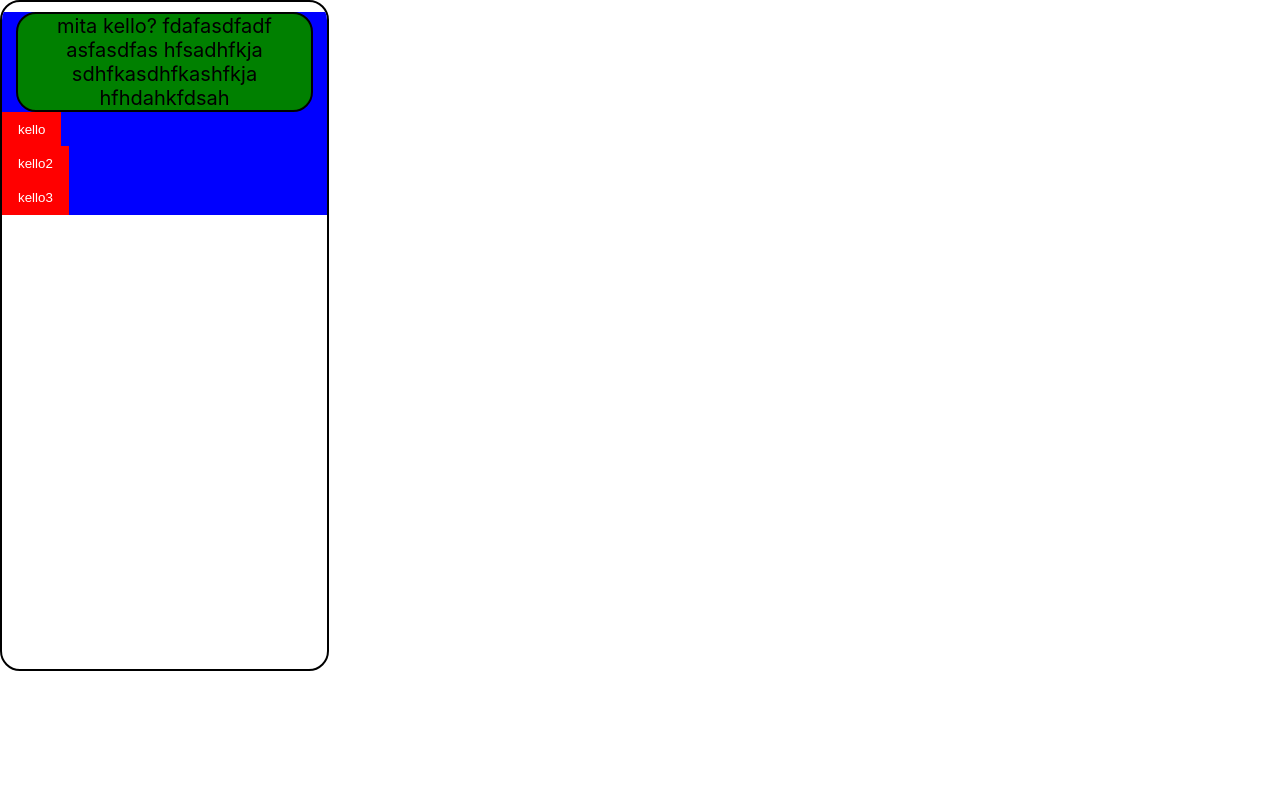
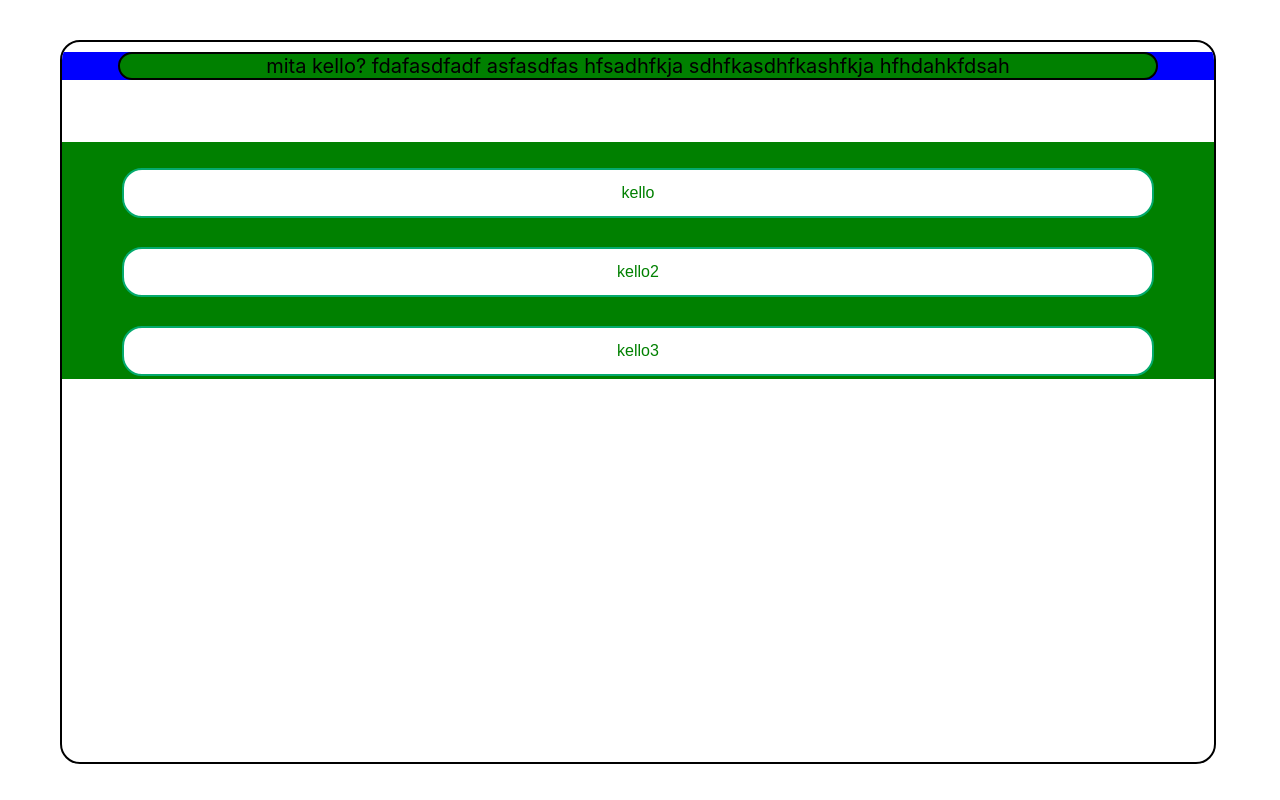
Before and after one commit to jotranen/quiz, a React (Create React App) app in the folder quiz-client/: page / in a window 1280 px wide. Built offline with nearby package versions, Linux system fonts and the light colour scheme.

Commit message:
storybook answer buttons

```diff
--- a/quiz-client/src/components/AnswerButton/AnswerButton.css
+++ b/quiz-client/src/components/AnswerButton/AnswerButton.css
@@ -1,25 +1,44 @@
 /* base styling for our button */
 .btn {
-    padding: 0.6rem 1rem;
-    background: transparent;
-    border: 1px solid #1e1e1e;
+    border: 2px solid black;
+    background-color: white;
+    color: black;
+    padding: 14px 28px;
+    font-size: 16px;
     cursor: pointer;
-    position: relative;
+    margin: 0 auto;
+    display: block;
+    margin-top: 2%;
+    border-color: 2px solid black;
+    border-radius: 20px 20px 20px 20px;
+    width: 90%;
 }
+
+/* Green */
+.select {
+  border-color: #04AA6D;
+  color: green;
+}
+
+.select:hover {
+  background-color: #04AA6D;
+  color: white;
+}
+
 
 /* styling for our variants */
 .btn-primary {
-    border: none;
+  /* border: none; */
   background-color: blue;
   color: white;
 }
 .btn-danger {
-    border: none;
+  /* border: none; */
   background-color: red;
   color: white;
 }
 
 /* styling for different shape*/
 .btn-rounded {
-    border-radius: 0.4rem;
+  /* border-radius: 0.4rem; */
 }
--- a/quiz-client/src/components/AnswerButton/AnswerButton.tsx
+++ b/quiz-client/src/components/AnswerButton/AnswerButton.tsx
@@ -15,11 +15,13 @@ export const AnswerButton: React.FC<AnswerButtonProps> = ({
     shape,
     ...props
   }) => {
-    const classNames = `btn btn-${variant} btn-${shape}`;
+    const classNames = `btn select`;
     return (
+      <div className="answerbutton-center">
       <button className={classNames} {...props}>
         {children}
       </button>
+      </div>
     );
   };
 
--- a/quiz-client/src/components/QuestionCard/QuestionCard.css
+++ b/quiz-client/src/components/QuestionCard/QuestionCard.css
@@ -1,8 +1,10 @@
 .questioncard {
     /* width: 750px;
     height: 1334px; */
-    width: 325px;
-    height: 667px;
+    width: 90%;
+    height: 90%;
+    top: 5%;
+    right: 5%;
     max-width: 100%;
     max-height: 100%;
     background-color: white;
@@ -11,8 +13,16 @@
     position: absolute;
     border: 2px solid black;
 }
-.element {
+.qc_question {
     background-color: blue;
     top: 10px;
     position: relative;
 }
+
+.qc_answers {
+    background-color: green;
+    top: 10%;
+    position: relative;
+    /* height: 200px; */
+    border: 3px solid green;
+}
--- a/quiz-client/src/components/QuestionCard/QuestionCard.tsx
+++ b/quiz-client/src/components/QuestionCard/QuestionCard.tsx
@@ -18,16 +18,14 @@ export interface QuestionCardProps extends React.HTMLAttributes<HTMLElement> {
       const classNames = `questioncard`;
       return (
         <div className={classNames} {...props}>
-          <div className='element'>
+          <div className='qc_question'>
             <Question title={props.question}></Question>
           </div>
-          <div className='element' {...props}>
-              { props.answers.map(answer => (
-                <div>
-                <AnswerButton variant={'danger'} name={''}>{answer}</AnswerButton>
+            { props.answers.map(answer => (
+                <div className='qc_answers' {...props}>
+                  <AnswerButton variant={'danger'} name={'kissa'}>{answer}</AnswerButton>
                 </div>
-              ))}
-          </div>
+          ))}
         </div>
       );
     };
```
Lines whose indentation alone changed are shown as unchanged.
